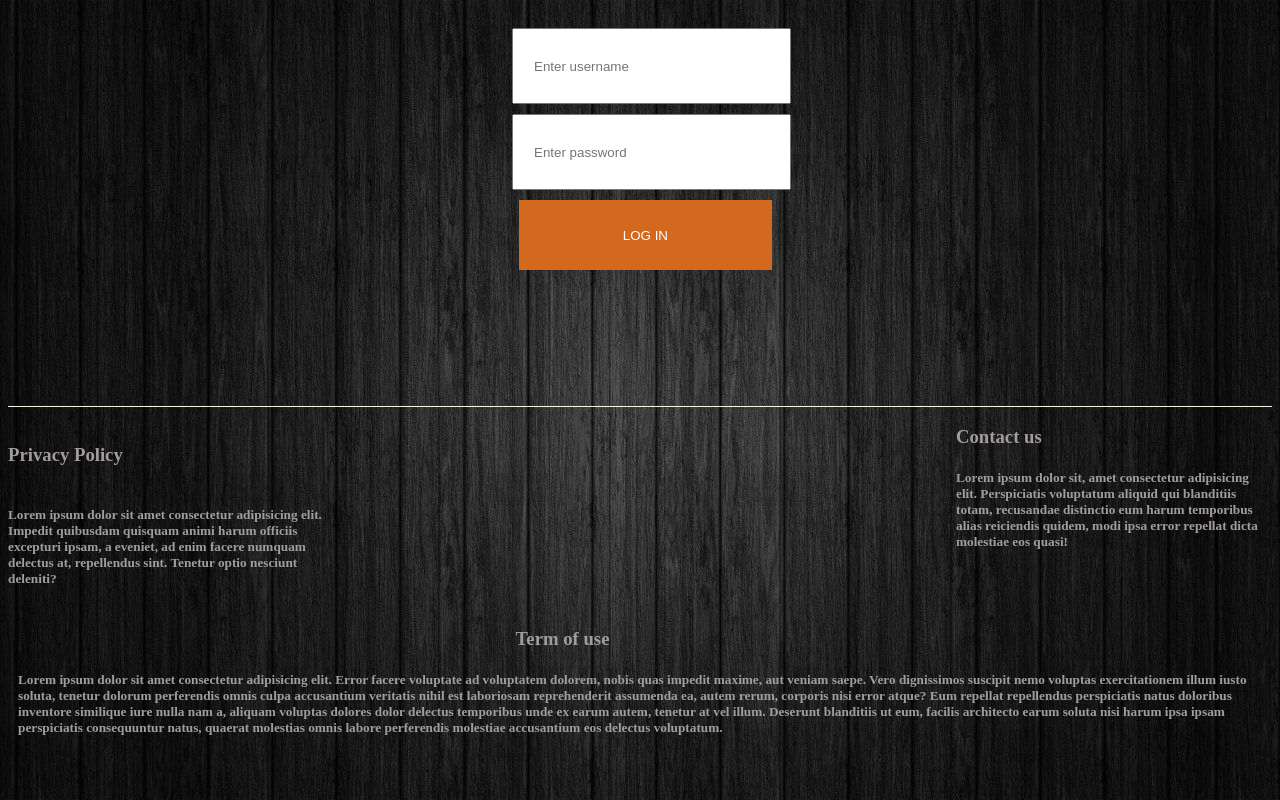
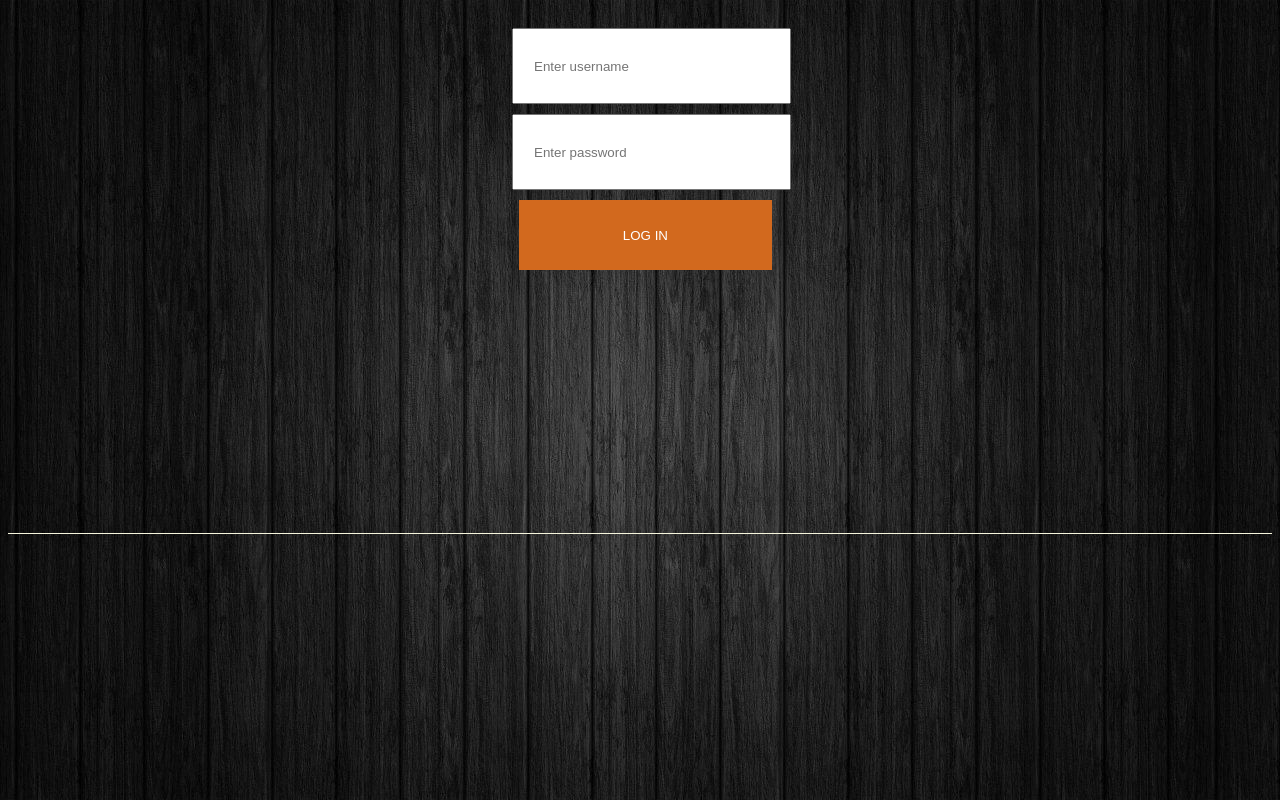
Before and after one commit to oladelewonder/simple-login-form, a plain HTML site: page index.html in a window 1280 px wide. Drawn offline with Linux system fonts and the light colour scheme.

Commit message:
git commit

```diff
--- a/index.html
+++ b/index.html
@@ -15,28 +15,6 @@
     </div>
 </body>
 <footer id="foot">
-    <div id="bottom">
 
-        <div class="thrb">
-            <h3>Contact us</h3>
-            <h5>
-                Lorem ipsum dolor sit, amet consectetur adipisicing elit. Perspiciatis voluptatum aliquid qui blanditiis totam, recusandae distinctio eum harum temporibus alias reiciendis quidem, modi ipsa error repellat dicta molestiae eos quasi!
-            </h5>
-        </div>
-        <div class="secb">
-            <h3>Privacy Policy</h3>
-            <h5>
-                Lorem ipsum dolor sit amet consectetur adipisicing elit. Impedit quibusdam quisquam animi harum officiis excepturi ipsam, a eveniet, ad enim facere numquam delectus at, repellendus sint. Tenetur optio nesciunt deleniti?
-            </h5>
-        </div>
-        <div class="firstb">
-            <h3 class="mi">Term of use</h3>
-            <h5>
-                Lorem ipsum dolor sit amet consectetur adipisicing elit. Error facere voluptate ad voluptatem dolorem, nobis quas impedit maxime, aut veniam saepe. Vero dignissimos suscipit nemo voluptas exercitationem illum iusto soluta, tenetur dolorum perferendis omnis culpa accusantium veritatis nihil est laboriosam reprehenderit assumenda ea, autem rerum, corporis nisi error atque? Eum repellat repellendus perspiciatis natus doloribus inventore similique iure nulla nam a, aliquam voluptas dolores dolor delectus temporibus unde ex earum autem, tenetur at vel illum. Deserunt blanditiis ut eum, facilis architecto earum soluta nisi harum ipsa ipsam perspiciatis consequuntur natus, quaerat molestias omnis labore perferendis molestiae accusantium eos delectus voluptatum.
-            </h5>
-        </div>
-
-
-    </div>
 </footer>
 </html>
--- a/styles.css
+++ b/styles.css
@@ -17,7 +17,8 @@
 
 }
 #foot{
-    margin-top: 10%;
+    margin-top: 20%;
+    padding-top: 50px;
     border-style: solid;
     border-width: 1px;
     border-bottom: 0px;
```
